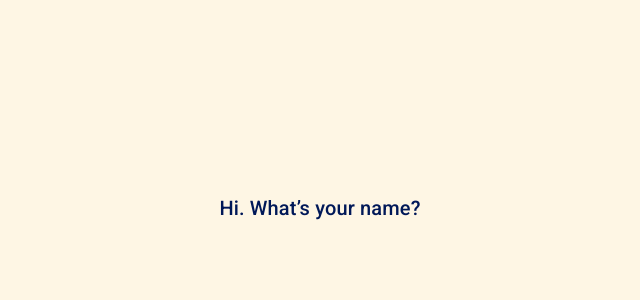
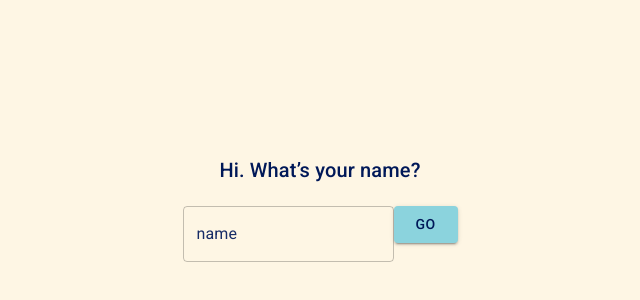
Before and after one commit to mohammadjavad948/tic-tac-toe, a React (Create React App) app in the folder web/: page / in a window 1280 px wide. Shown: the part 202-502 px from the top of the page, without its empty margins (320-960 px from the left). Built offline with nearby package versions, Linux system fonts and the light colour scheme.

Commit message:
add button

```diff
--- a/web/src/App.tsx
+++ b/web/src/App.tsx
@@ -11,11 +11,11 @@ function App() {
         default: '#fef6e4'
       },
       secondary: {
-        main: '#8bd3dd',
+        main: '#f3d2c1',
         contrastText: '#001858'
       },
       primary: {
-        main: '#f3d2c1',
+        main: '#8bd3dd',
         contrastText: '#001858'
       }
     },
--- a/web/src/AskName.tsx
+++ b/web/src/AskName.tsx
@@ -1,11 +1,15 @@
 import style from './askName.module.css';
-import {Typography} from "@material-ui/core";
+import {Button, TextField, Typography} from "@material-ui/core";
 
 export default function AskName(){
 
     return (
         <div className={style.container}>
             <Typography variant={"h6"}>Hi. What’s your name?</Typography>
+            <div>
+                <TextField label={"name"} variant={"outlined"}/>
+                <Button variant={"contained"} color={"primary"}>Go</Button>
+            </div>
         </div>
     )
 }
```
